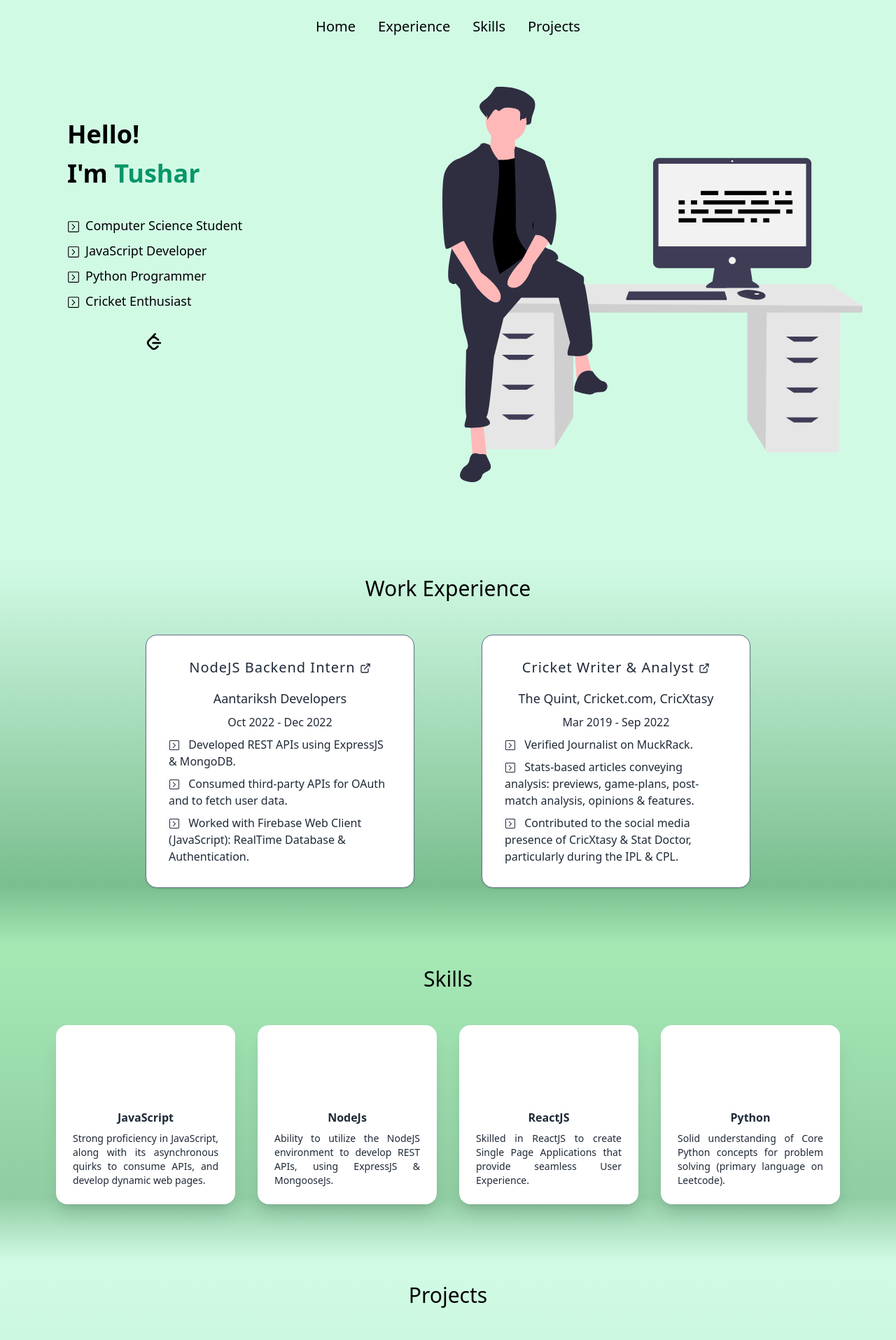
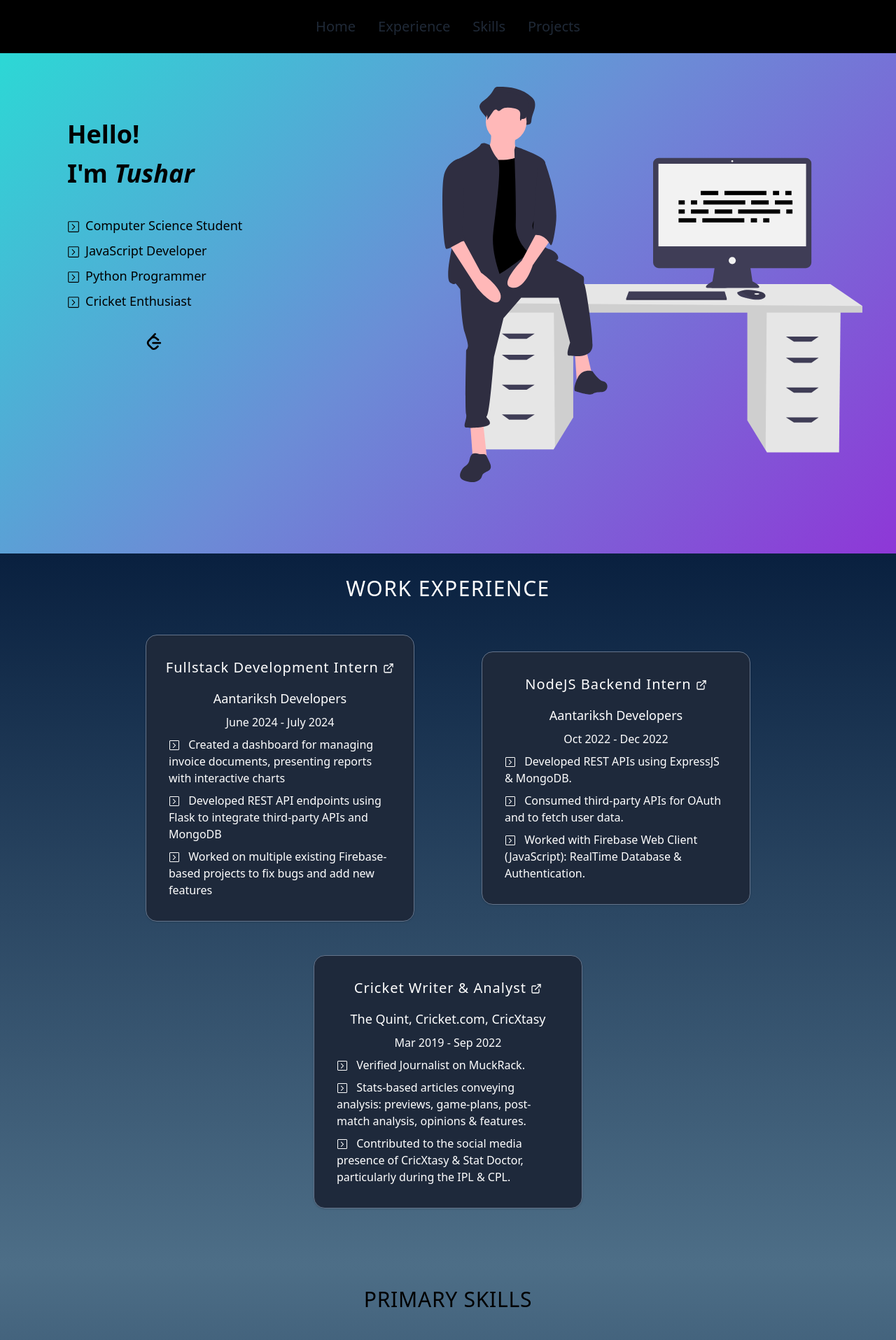
Before and after one commit to mainlycricket/Portfolio, a React (Vite) app: page / in a window 1280 px wide. Shown: the top 1915 px of the page at 70% size. Built offline with nearby package versions, Linux system fonts and the light colour scheme; some icons are missing.

Commit message:
intership, csv_app, go, background

```diff
--- a/src/components/Experience.jsx
+++ b/src/components/Experience.jsx
@@ -8,12 +8,11 @@ const Experience = () => {
       id="experience"
       className="p-8"
       style={{
-        background:
-          'linear-gradient(to bottom, rgba(209,250,229,1) 2%, #7abe8e 85%, #5bd5778c 100%)',
+        backgroundImage: `linear-gradient(to bottom, #09203f 0%, #4d6e87 100%)`,
       }}
     >
-      <h3 className="text-center text-black text-3xl font-medium">
-        Work Experience
+      <h3 className="text-center text-white text-3xl tracking-wider font-medium">
+        WORK EXPERIENCE
       </h3>
 
       <div className="my-12 flex flex-row flex-wrap gap-12 items-center justify-center md:gap-x-24">
@@ -22,7 +21,7 @@ const Experience = () => {
           return (
             <div
               key={id}
-              className="card w-96 px-4 py-8 bg-base-100 border border-slate-500 shadow cursor-pointer hover:scale-105 transition-transform"
+              className="card w-96 px-4 py-8 bg-slate-800 border text-white border-slate-500 shadow cursor-pointer hover:scale-105 transition-transform"
             >
               <h3 className="text-center text-xl font-medium tracking-wider">
                 {title}{' '}
--- a/src/components/Hero.jsx
+++ b/src/components/Hero.jsx
@@ -5,7 +5,11 @@ import { socials } from '../data';
 
 const Hero = () => {
   return (
-    <section className="p-4 text-black lg:p-12 bg-emerald-100" id="home">
+    <section className="p-4 text-black lg:p-12" id="home"
+    style={{
+      background:
+        'linear-gradient(-225deg, #2CD8D5 0%, #6B8DD6 48%, #8E37D7 100%)',
+    }}>
       <article className="flex overflow-hidden justify-between">
         {/* INFO */}
         <div className="flex flex-col ml-12 mt-12 gap-y-4">
@@ -15,7 +19,7 @@ const Hero = () => {
           </div>
           <div className="flex flex-col gap-y-2 text-lg">
             <h3 className="mb-4 text-4xl font-bold">
-              I'm <span className="text-emerald-600">Tushar</span>
+              I'm <span className="italic">Tushar</span>
             </h3>
             <p className="mt-12 sm:mt-4">
               <VscTerminal className="inline-block font-bold mr-2" />
--- a/src/components/Navbar.jsx
+++ b/src/components/Navbar.jsx
@@ -2,12 +2,15 @@ import { menus } from '../data';
 
 const Navbar = () => {
   return (
-    <div className="navbar bg-emerald-100 justify-around sm:justify-center">
+    <div className="navbar justify-around bg-black sm:justify-center">
       <ul className="menu menu-horizontal px-1">
         {menus.map((menu) => {
           const { id, text, href, icon } = menu;
           return (
-            <li key={id} className="capitalize text-black sm:text-xl">
+            <li
+              key={id}
+              className="capitalize sm:text-xl hover:underline hover:bg-transparent rounded-lg"
+            >
               <a href={href}>{text}</a>
             </li>
           );
--- a/src/components/Projects.jsx
+++ b/src/components/Projects.jsx
@@ -8,11 +8,12 @@ const Projects = () => {
       id="projects"
       className="p-8"
       style={{
-        background:
-          'linear-gradient(to bottom, rgba(209,250,229,1) 2%, #89cf9e 90%, #5bd5778c 100%)',
+        backgroundImage: `linear-gradient(to bottom, #09203f 0%, #537895 100%)`,
       }}
     >
-      <h3 className="text-center text-black text-3xl font-medium">Projects</h3>
+      <h3 className="text-center text-white text-3xl tracking-wider font-medium">
+        PROJECTS
+      </h3>
 
       <div className="my-12 flex flex-row flex-wrap gap-12 items-center justify-center md:gap-x-24">
         {projects.map((project) => {
@@ -20,7 +21,7 @@ const Projects = () => {
           return (
             <div
               key={id}
-              className="card w-96 px-4 py-8 bg-base-100 border border-slate-500 shadow cursor-pointer hover:scale-105 transition-transform"
+              className="card w-96 px-4 py-8 bg-slate-800 text-white border border-slate-500 shadow cursor-pointer hover:scale-105 transition-transform"
             >
               <h3 className="text-center text-xl font-medium tracking-wider">
                 {title}{' '}
--- a/src/components/Skills.jsx
+++ b/src/components/Skills.jsx
@@ -6,23 +6,24 @@ const Skills = () => {
       id="skills"
       className="p-8"
       style={{
-        background:
-          'linear-gradient(to bottom, #5bd5778c 5%, #68bb81bc 80%, rgba(209,250,229,1) 100%)',
+        backgroundImage: `linear-gradient(to top, #09203f 0%, #4d6e87 100%)`,
       }}
     >
-      <h3 className="text-center text-3xl text-black font-medium">Skills</h3>
+      <h3 className="text-center text-3xl text-black tracking-wide font-medium">
+        PRIMARY SKILLS
+      </h3>
       <div className="my-12 flex flex-row flex-wrap gap-8 items-center justify-center">
         {skills.map((skill) => {
           const { id, icon, title, info } = skill;
           return (
             <div
               key={id}
-              className="card w-64 h-64 bg-base-100 shadow-xl cursor-pointer hover:scale-110 transition-transform"
+              className="card w-64 h-72 bg-slate-800 text-white shadow-xl cursor-pointer hover:scale-110 transition-transform"
             >
               <figure className="mt-8">{icon}</figure>
               <div className="card-body p-6 gap-y-2">
                 <h3 className="font-bold text-center">{title}</h3>
-                <p className="text-justify font-normal text-sm">{info}</p>
+                <p className="text-justify font-normal">{info}</p>
               </div>
             </div>
           );
--- a/src/data.jsx
+++ b/src/data.jsx
@@ -8,6 +8,7 @@ import {
   FaGithub,
   FaXTwitter,
   FaLaptopCode,
+  FaGolang,
 } from 'react-icons/fa6';
 
 import { SiLeetcode } from 'react-icons/si';
@@ -60,6 +61,13 @@ export const skills = [
     title: 'Python',
     info: 'Solid understanding of Core Python concepts for problem solving (primary language on Leetcode).',
   },
+
+  {
+    id: nanoid(),
+    icon: <FaGolang className="h-16 w-16 text-emerald-500" />,
+    title: 'Go',
+    info: 'Core Go programming along with its special features like goroutines and channels. Familiarity with REST API development',
+  },
 ];
 
 export const socials = [
@@ -92,6 +100,18 @@ export const socials = [
 export const experiences = [
   {
     id: nanoid(),
+    title: 'Fullstack Development Intern',
+    company: 'Aantariksh Developers',
+    duration: 'June 2024 - July 2024',
+    info: [
+      'Created a dashboard for managing invoice documents, presenting reports with interactive charts',
+      'Developed REST API endpoints using Flask to integrate third-party APIs and MongoDB',
+      'Worked on multiple existing Firebase-based projects to fix bugs and add new features',
+    ],
+    link: 'https://drive.google.com/file/d/1xkAtAWHqOKR8RzC_mUx1HVXOBcOBk_Os/view',
+  },
+  {
+    id: nanoid(),
     title: 'NodeJS Backend Intern',
     company: 'Aantariksh Developers',
     duration: 'Oct 2022 - Dec 2022',
@@ -117,6 +137,17 @@ export const experiences = [
 ];
 
 export const projects = [
+  {
+    id: nanoid(),
+    title: 'CSV App',
+    info: [
+      'Generates a single .sql file and a standalone REST API server based on the provided CSV files',
+      'Supports various constraints like Primary Key, Foreign Key, Unique, Default, Min, Max, Enums etc',
+      'Configurable API: role & organization-based auth, data filtering, pagination, foreign key look-up etc.',
+    ],
+    techStack: ['Go', 'PostgreSQL'],
+    link: 'https://github.com/mainlycricket/CSV_App',
+  },
   {
     id: nanoid(),
     title: 'Placement Potral',
```
